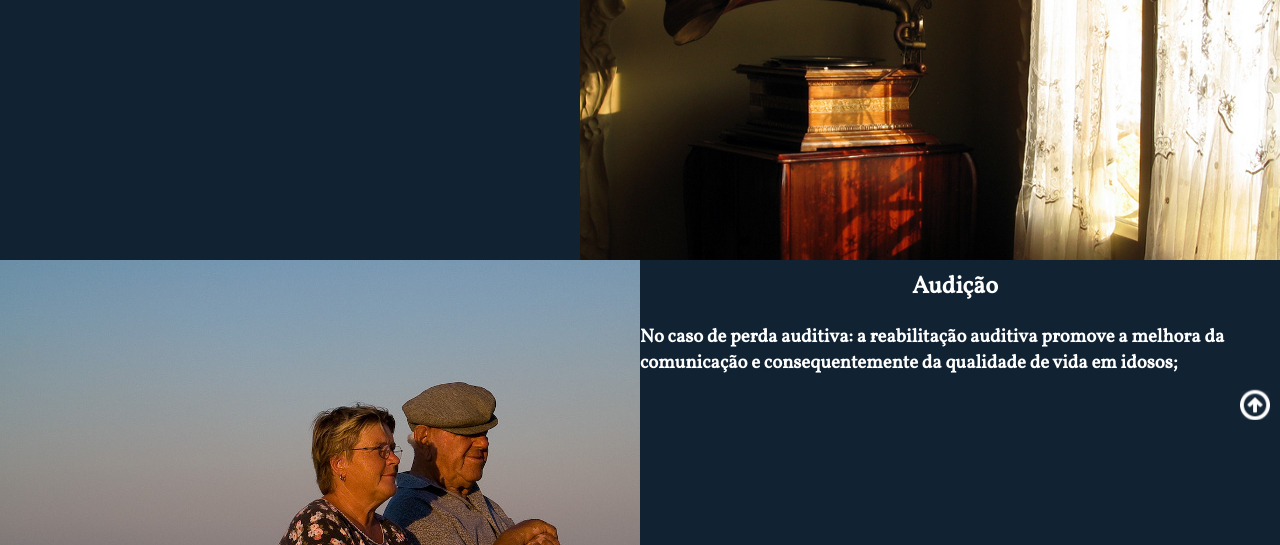
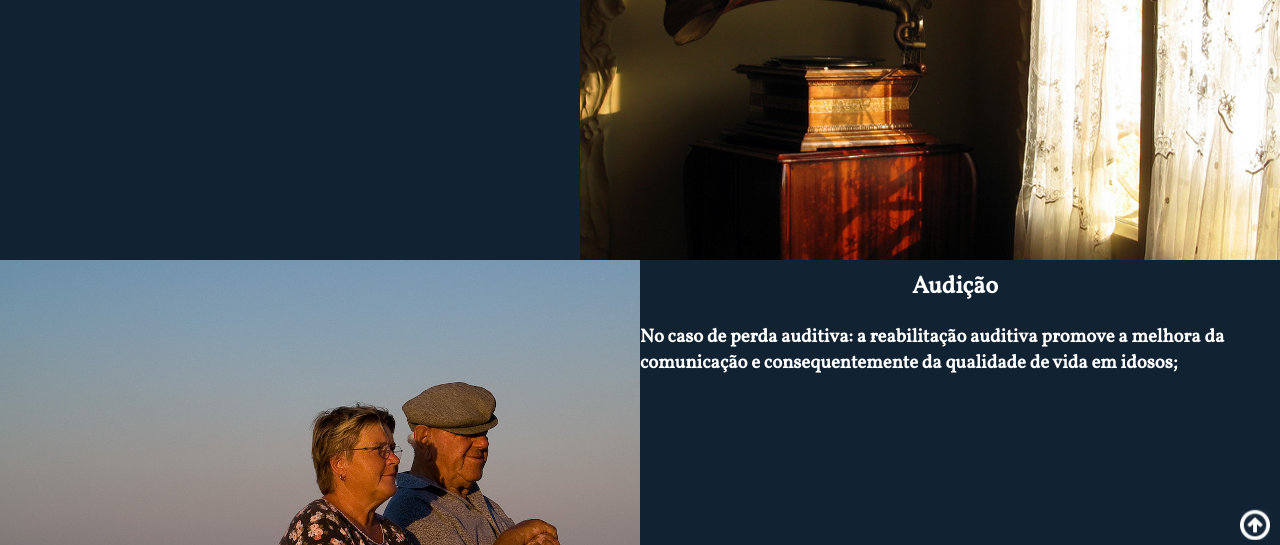
Before and after one commit to abiliogp/fonoSite, a plain HTML site: page old.html in a window 1280 px wide. Shown: the part 255-800 px from the top of the page. Drawn offline with Linux system fonts and the light colour scheme.

Commit message:
changed the sidebar menu to bottom

```diff
--- a/styleChild.css
+++ b/styleChild.css
@@ -75,7 +75,7 @@ body {
 	width: 30px;
 	position: fixed;
 	right: 10;
-	top: 610px;
+	bottom:  10px;
 }
 
 
--- a/styleOld.css
+++ b/styleOld.css
@@ -75,7 +75,7 @@ body {
 	width: 30px;
 	position: fixed;
 	right: 10;
-	top: 610px;
+	bottom: 10px;
 }
 
 
```
